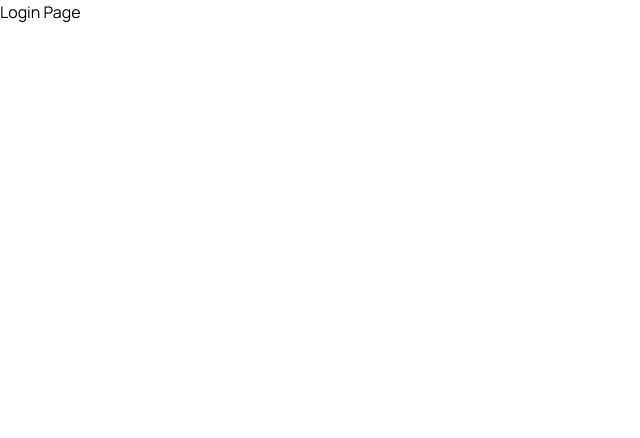
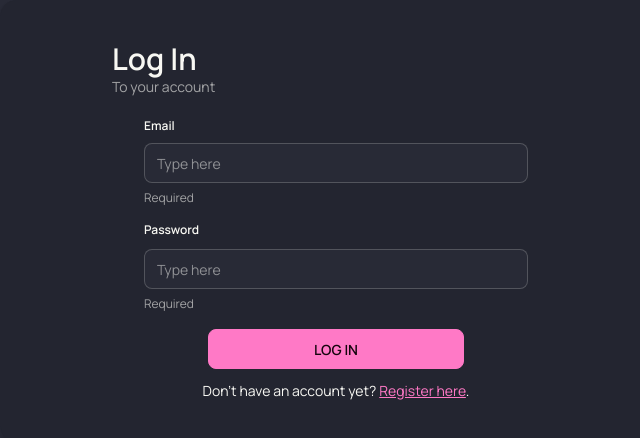
Before and after one commit to elleinad022/oneProject, a React (Vite) app in the folder client/: page /login in a window 1280 px wide. Shown: the top 438 px of the page, without its empty margins (0-640 px from the left). Built offline with nearby package versions, Linux system fonts and the light colour scheme; a web font is replaced by a local one.

Commit message:
Added authform UI

```diff
--- a/client/index.html
+++ b/client/index.html
@@ -1,5 +1,5 @@
 <!DOCTYPE html>
-<html lang="en">
+<html lang="en" data-theme="dracula">
   <head>
     <meta charset="UTF-8" />
     <link rel="icon" type="image/svg+xml" href="/vite.svg" />
--- a/client/src/components/Authform.jsx
+++ b/client/src/components/Authform.jsx
@@ -0,0 +1,65 @@
+import React from "react";
+import { useState } from "react";
+import { Link } from "react-router-dom";
+
+const Authform = () => {
+  const [state, setState] = useState("Log In");
+
+  const handleSubmit = () => {};
+
+  return (
+    <div className="card card-border bg-base-200 w-2xl shadow-md card-xl">
+      <form
+        onSubmit={handleSubmit}
+        className="card-body flex flex-col justify-center items-center gap-3">
+        {/* Header */}
+        <div className="w-full max-w-md text-start">
+          <h1 className="card-title text-3xl text-base-content">
+            {state === "Log In" ? "Log In" : "Sign Up"}
+          </h1>
+          <p className="text-sm text-base-content/60">
+            {state === "Log In" ? "To your account" : "To make an account"}
+          </p>
+        </div>
+
+        {/* Input Fields */}
+        <fieldset className="fieldset w-full max-w-sm">
+          <legend className="fieldset-legend">Email</legend>
+          <input
+            type="email"
+            id="email"
+            name="email"
+            className="input w-full"
+            placeholder="Type here"
+          />
+          <p className="label">Required</p>
+          <legend className="fieldset-legend">Password</legend>
+          <input
+            type="password"
+            id="password"
+            name="password"
+            className="input w-full"
+            placeholder="Type here"
+          />
+          <p className="label">Required</p>
+        </fieldset>
+
+        {/* Submit Button */}
+        <div className="card-actions w-full flex flex-col items-center">
+          <button className="btn btn-wide btn-primary">LOG IN</button>
+        </div>
+
+        {/* Footer */}
+        <p className="text-sm">
+          Don't have an account yet?{" "}
+          <Link to="/register" className="link link-primary">
+            Register here
+          </Link>
+          .
+        </p>
+      </form>
+    </div>
+  );
+};
+
+export default Authform;
--- a/client/src/pages/Login.jsx
+++ b/client/src/pages/Login.jsx
@@ -1,9 +1,10 @@
 import React from "react";
+import Authform from "../components/Authform";
 
 const Login = () => {
   return (
     <div>
-      <h1>Login Page</h1>
+      <Authform />
     </div>
   );
 };
```
